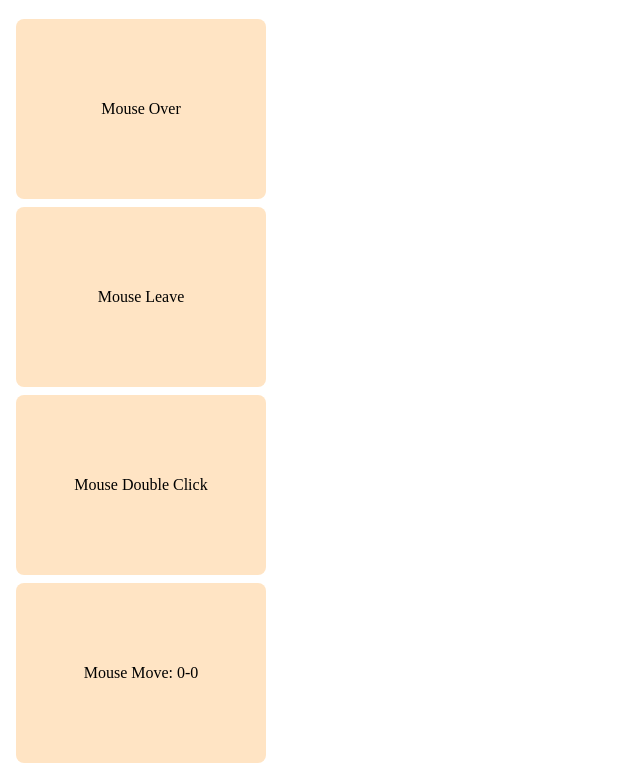
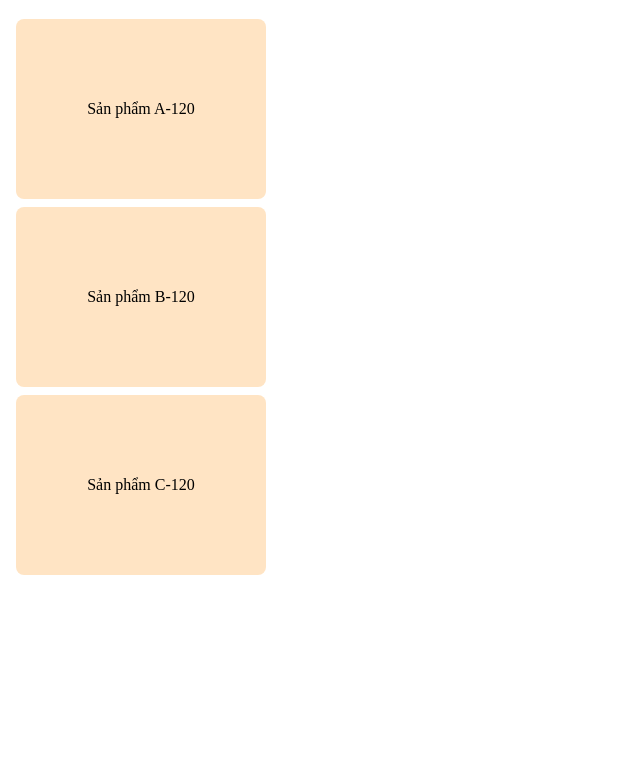
Before and after one commit to DuongThanhThong-B2012149/learn-vuejs-cdn, a plain HTML site: page index.html in a window 1280 px wide. Shown: the part 61-832 px from the top of the page, without its empty margins (0-640 px from the left). After the commit the page ends 800 px from the top, so only its background shows below. Drawn offline with nearby package versions, Linux system fonts and the light colour scheme.

Commit message:
video-3-render-list

```diff
--- a/index.html
+++ b/index.html
@@ -21,14 +21,11 @@
   <body>
     <h1>Hello VueJS</h1>
     <section id="contact">
-      <div class="card-container">
-        <div class="card" @mouseover="onLogEvent">Mouse Over</div>
-        <div class="card" @mouseleave="onLogEvent">Mouse Leave</div>
-        <div class="card" @dblclick="onLogEventWithParams($event,50,100)">
-          Mouse Double Click
-        </div>
-        <div class="card" @mousemove="onMouseMoveEvent">
-          Mouse Move: {{`${x}-${y}`}}
+      <div class="card-product card-container">
+        <div class="card" v-for="product in products">
+          <p>{{product.name}}</p>
+          -
+          <p>{{product.price}}</p>
         </div>
       </div>
     </section>
--- a/main.js
+++ b/main.js
@@ -2,8 +2,20 @@ const app = Vue.createApp({
   template: "",
   data() {
     return {
-      x: 0,
-      y: 0,
+      products: [
+        {
+          name: "Sản phẩm A",
+          price: 120.0,
+        },
+        {
+          name: "Sản phẩm B",
+          price: 120.0,
+        },
+        {
+          name: "Sản phẩm C",
+          price: 120.0,
+        },
+      ],
     };
   },
   methods: {
```
